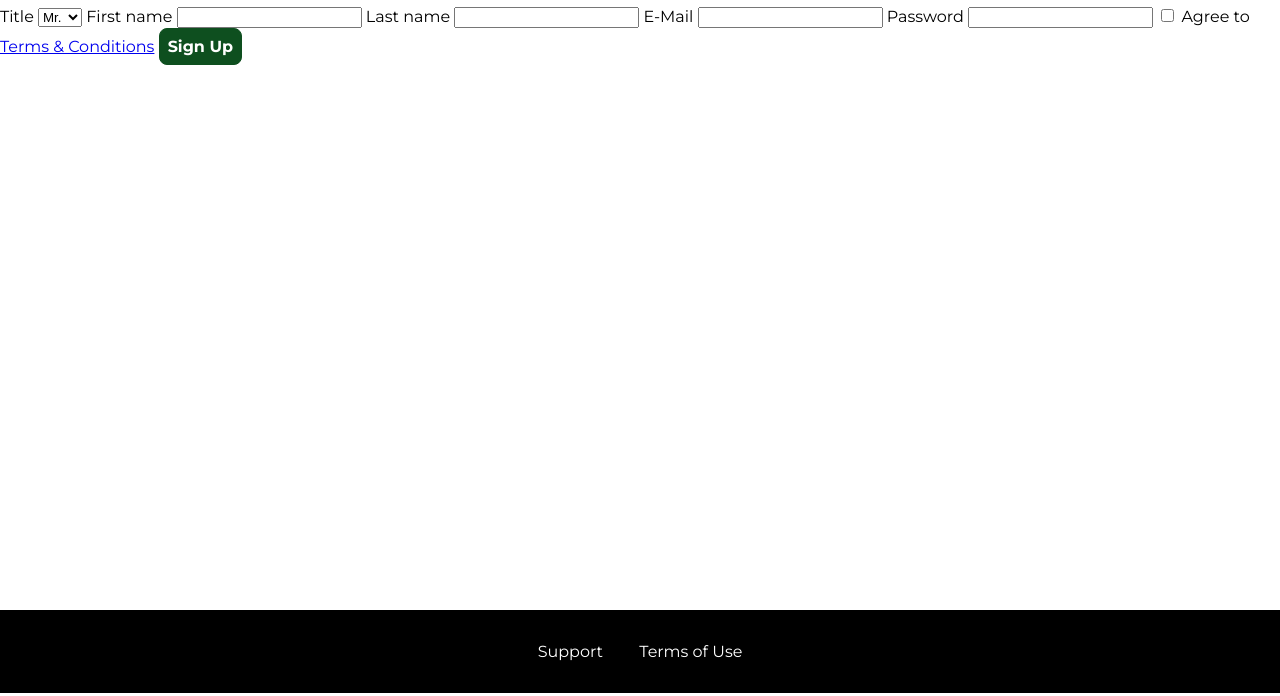
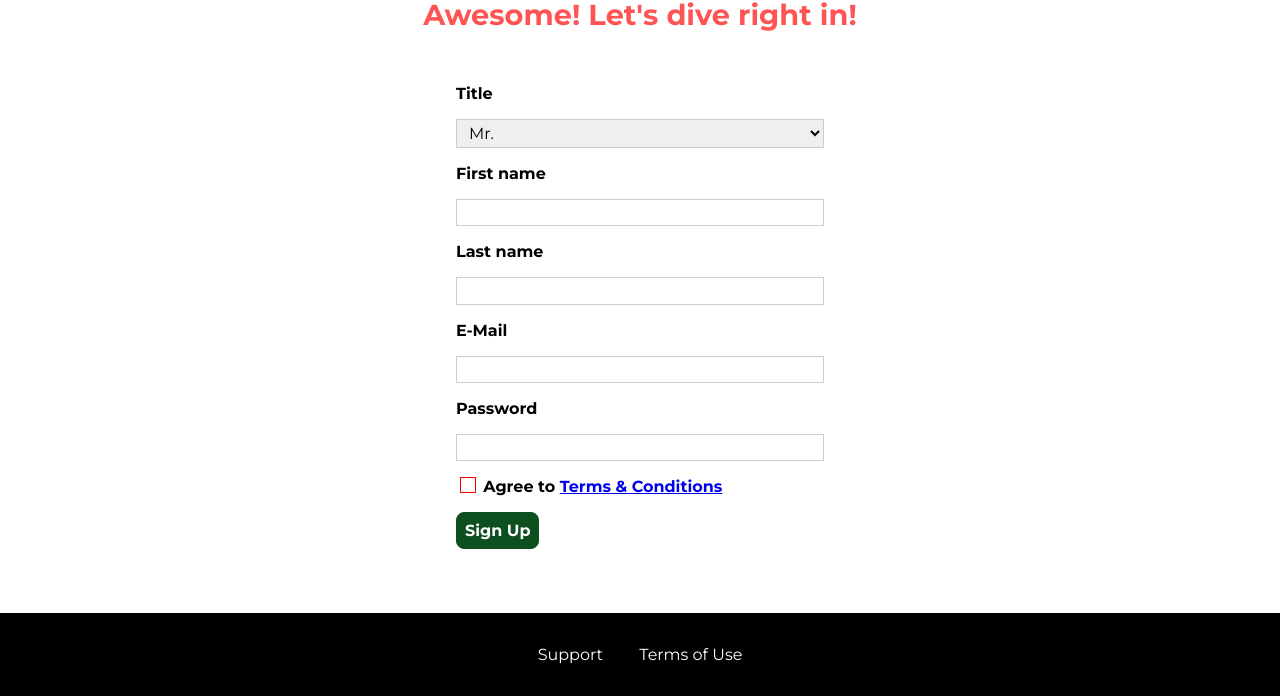
Before and after one commit to Marek-Kosmowski/uHost-Page, a plain HTML site: page start-hosting/index.html in a window 1280 px wide. Shown: the part 110-806 px from the top of the page. Drawn offline with Linux system fonts and the light colour scheme.

```diff
--- a/packages/packages.css
+++ b/packages/packages.css
@@ -64,6 +64,7 @@ main {
   color: #0e4f1f;
   font-size: 1.1rem;
   font-weight: bold;
+  font-family: "Roboto", sans-serif;
 }
 
 .clearfix {
--- a/shared.css
+++ b/shared.css
@@ -1,3 +1,5 @@
+@import url("https://fonts.googleapis.com/css2?family=Anton&family=Montserrat:wght@400;700&family=Roboto&display=swap");
+
 * {
   box-sizing: border-box;
 }
@@ -217,3 +219,10 @@ main {
 .button:focus {
   outline: none;
 }
+
+.button[disabled] {
+  cursor: not-allowed;
+  border: #a1a1a1;
+  background: #ccc;
+  color: #a1a1a1;
+}
--- a/start-hosting/index.html
+++ b/start-hosting/index.html
@@ -7,7 +7,6 @@
     <meta http-equiv="X-UA-Compatible" content="ie=edge">
     <title>uHost Signup</title>
     <link rel="shortcut icon" href="../favicon.png">
-    <link href="https://fonts.googleapis.com/css?family=Anton|Montserrat:400,700" rel="stylesheet">
     <link rel="stylesheet" href="../shared.css">
     <link rel="stylesheet" href="start-hosting.css">
 </head>
@@ -56,7 +55,7 @@
         <h1 class="signup-title">Awesome! Let's dive right in!</h1>
         <form action="index.html" class="signup-form">
             <label for="title">Title</label>
-            <select id="title">
+            <select id="title" required>
                 <option value="mr">Mr.</option>
                 <option value="ms">Ms.</option>
             </select>
@@ -68,7 +67,7 @@
             <input type="email" id="email">
             <label for="password">Password</label>
             <input type="password" id="password">
-            <input type="checkbox" id="agree-terms">
+            <input type="checkbox" id="agree-terms" required>
             <label for="agree-terms">Agree to
                 <a href="#">Terms &amp; Conditions</a>
             </label>
--- a/start-hosting/start-hosting.css
+++ b/start-hosting/start-hosting.css
@@ -0,0 +1,82 @@
+main {
+  padding-top: 2rem;
+}
+
+.signup-title {
+  text-align: center;
+  font-size: 1.8rem;
+  color: #ff5454;
+}
+
+.signup-form {
+  padding: 1rem;
+}
+
+.signup-form label {
+  font-weight: bold;
+}
+
+.signup-form label,
+.signup-form input,
+.signup-form select {
+  display: block;
+  margin-top: 1rem;
+  width: 100%;
+}
+
+/* .signup-form input[type="checkbox"] */
+.signup-form input[id*="terms"],
+.signup-form input[id*="terms"] + label {
+  /*this will target all label that direclty follow this element (.signup-form input [id*="terms"]) */
+  display: inline-block;
+  width: auto;
+  vertical-align: middle;
+}
+
+.signup-form input:not([type="checkbox"]),
+.signup-form select {
+  border: 1px solid #ccc;
+  padding: 0.2rem 0.5rem;
+  font: inherit;
+}
+
+.signup-form input:focus,
+.signup-form select:focus {
+  outline: none;
+  background: #d8f3df;
+  border-color: #2ddf5c;
+}
+
+.signup-form input[type="checkbox"] {
+  border: 1px solid #ccc;
+  background: white;
+  width: 1rem;
+  height: 1rem;
+  -webkit-appearance: none;
+  -moz-appearance: none;
+  appearance: none;
+}
+
+.signup-form input[type="checkbox"]:checked {
+  background: #2ddf5c;
+  border: #0e4f1f;
+}
+
+.signup-form input.invalid,
+.signup-form select.invalid,
+.signup-form :invalid {
+  border-color: red !important;
+  background: rgb(235, 121, 121);
+}
+
+.signup-form button[type="submit"] {
+  display: block;
+  margin-top: 1rem;
+}
+
+@media (min-width: 40rem) {
+  .signup-form {
+    margin: auto;
+    width: 25rem;
+  }
+}
```
Also changed, not shown: customers/index.html (+0 -1 lines), index.html (+0 -2 lines), packages/index.html (+0 -1 lines).
